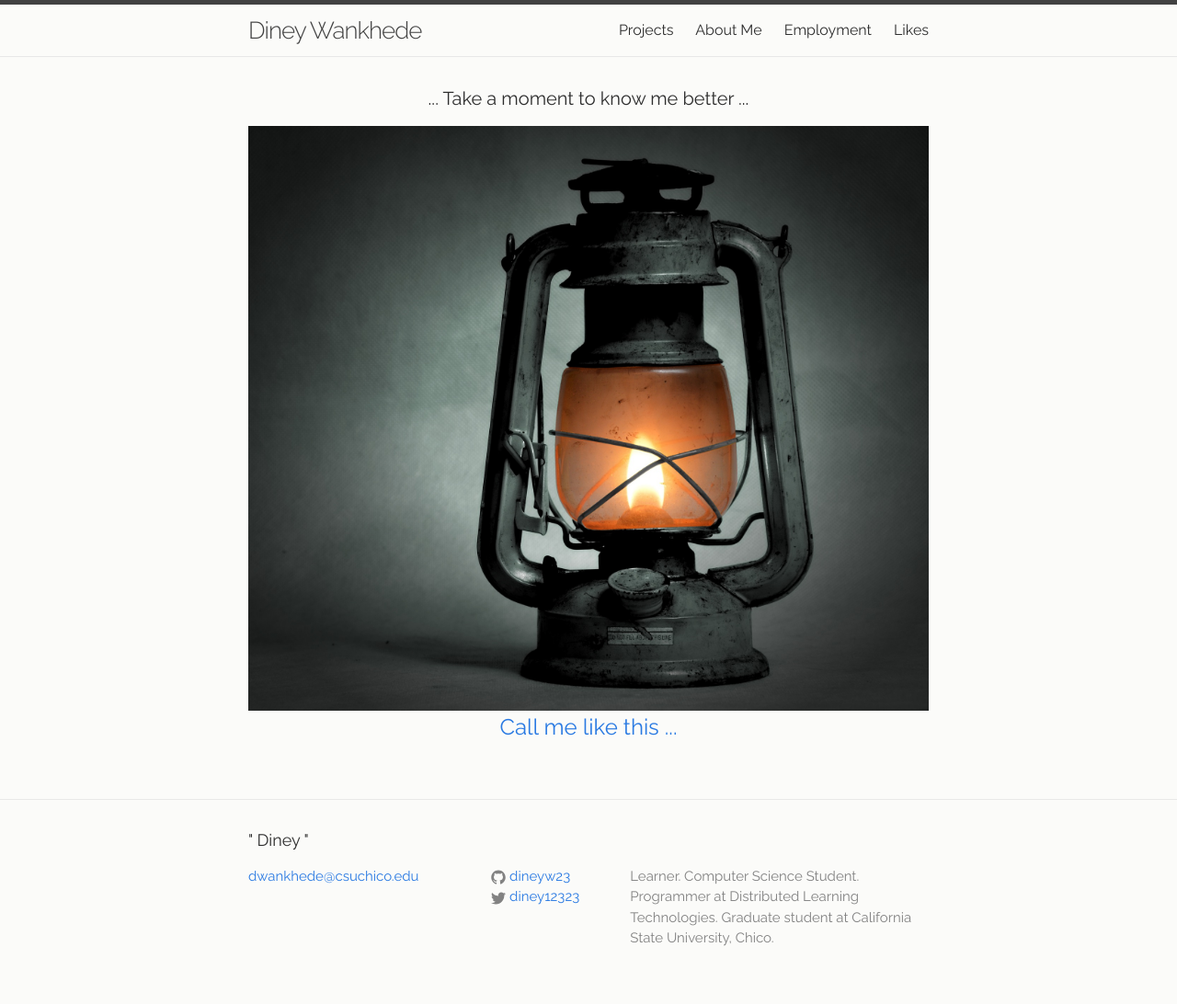
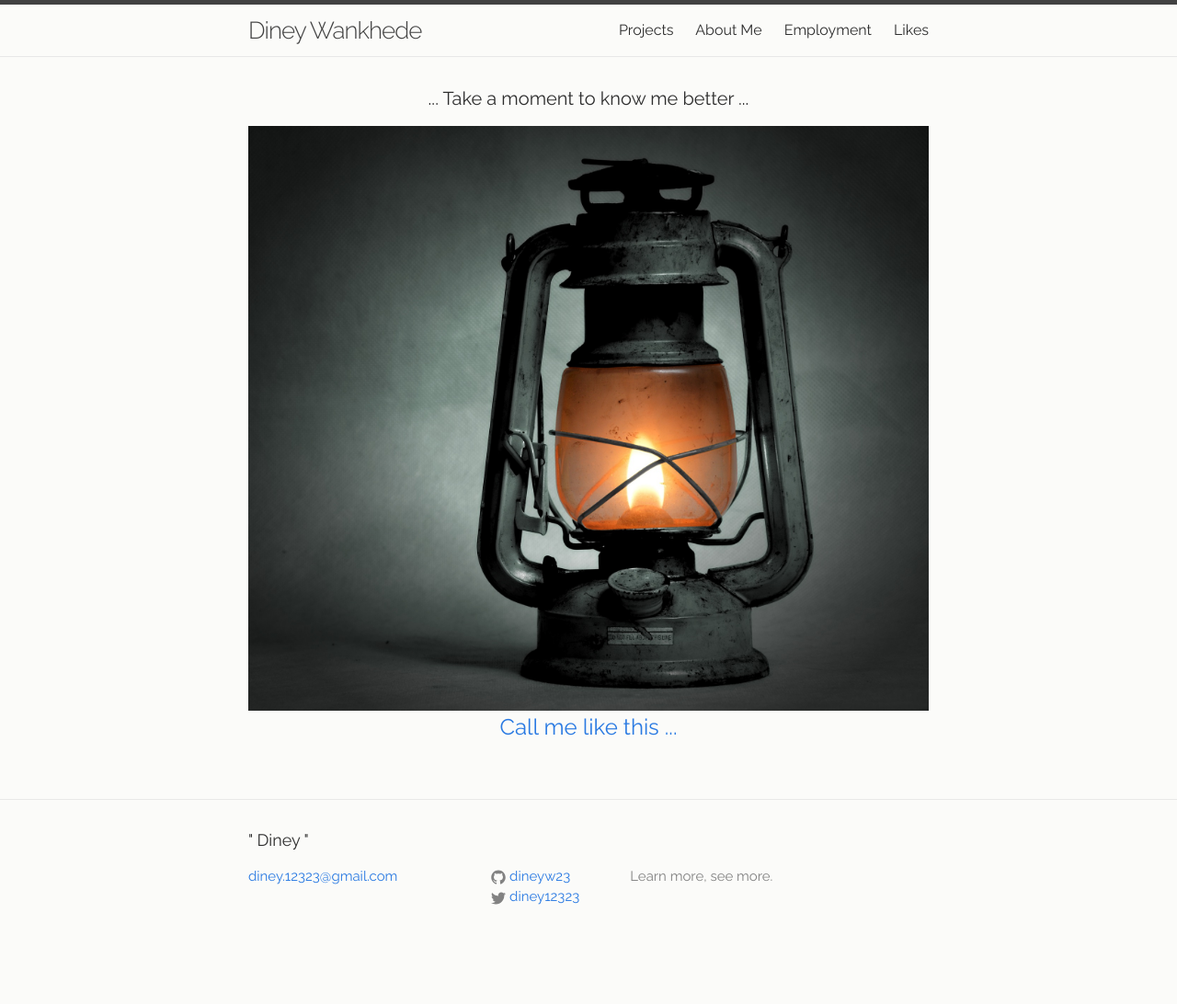
Before and after one commit to dineyw23/dineyw23.github.io, a Jekyll site: the page built from index.html, in a window 1280 px wide. Shown: the whole page at 92% size. Built offline with Jekyll 4.4.1, drawn with Linux system fonts in a browser that asks for light colours; after the commit the page ends 1047 px from its top, so only the background shows below that.

Commit message:
_config updates

```diff
--- a/_config.yml
+++ b/_config.yml
@@ -7,12 +7,10 @@
 
 # Site settings
 title: Diney Wankhede
-email: dwankhede@csuchico.edu
+email: diney.12323@gmail.com
 
 description: > # this means to ignore newlines until "baseurl:"
-  Learner. Computer Science Student.
-  Programmer at Distributed Learning Technologies.
-  Graduate student at California State University, Chico.
+  Learn more, see more.
 baseurl: ""  # the subpath of your site, e.g. /blog
 url: "http://dineyw23.github.io" # the base hostname & protocol for your site
 twitter_username: diney12323
```
